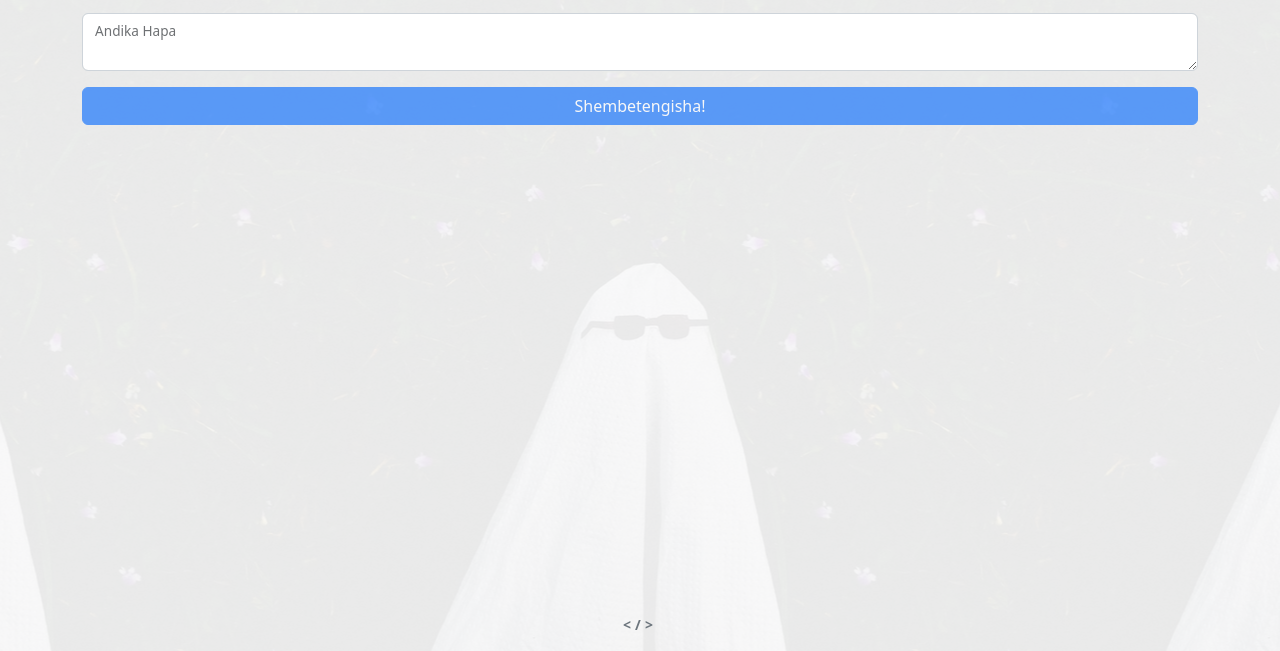
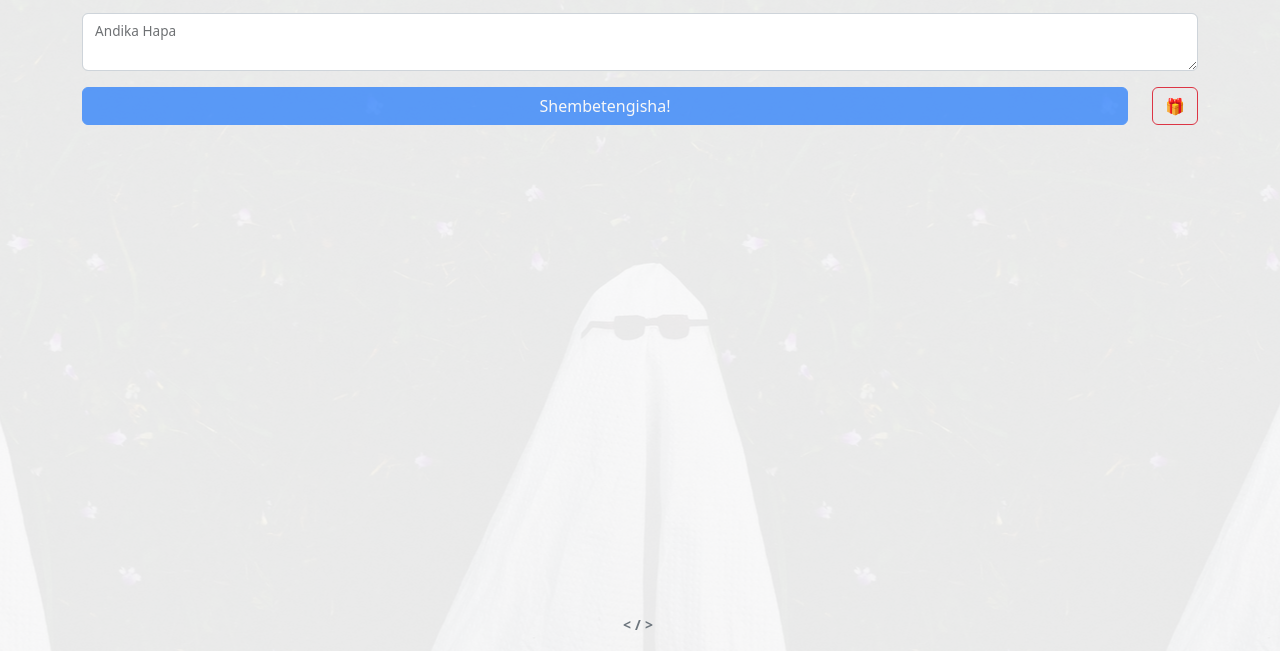
Before and after one commit to ImranR98/Shembeteng, a plain HTML site: page index.html in a window 1280 px wide. Shown: the part 149-800 px from the top of the page. Drawn offline with Linux system fonts and the light colour scheme.

Commit message:
Added share button

```diff
--- a/index.html
+++ b/index.html
@@ -75,8 +75,13 @@
       For Testing: Na sasa ningependa kumkaribisha Rais wetu wa jamhuri ya Kenya RAIS UHURU KENYATTA... makofi tafadhaliiii. Nashukuru wakenya wenzangu, siku ya leo ya muhimu sana. Nimekuja na rafiki yangu hapa anaitwa RAILA ODINGA .... Nashukuru, nashukuru, huyo ndiyo Rais wetu wa Azimio la Umoja. Wakenya wenzangu, ningependa kusema ya kwamba Mimi na serikali yangu ya Jubilee, tumefanya kazi mingi sana.
      -->
 
-    <div class="d-grid mb-3">
-      <button type="button" class="btn btn-primary" id="mainButton" onclick="mainButtonClicked()"></button>
+    <div class="row mb-3">
+      <div class="col d-grid">
+        <button type="button" class="col btn btn-primary" id="mainButton" onclick="mainButtonClicked()"></button>
+      </div>
+      <div class="col-auto">
+        <button type="button" class="col btn btn-outline-danger" onclick="webShare()" aria-label="Share this page">🎁</button>
+      </div>
     </div>
 
     <div class="card" id="outputCard">
--- a/index.js
+++ b/index.js
@@ -58,6 +58,19 @@ const mainButtonClicked = () => {
     justProcessed = true
 }
 
+const webShare = () => {
+    const page = window.location.host ? window.location.protocol + '//' + window.location.host : window.location.href
+    const title = 'Shembeteng'
+    if (navigator.share) {
+        navigator.share({
+            title: title,
+            url: page
+        }).catch(console.error);
+    } else {
+        window.open(`https://twitter.com/intent/tweet?url=${encodeURI(page)}&hashtags=${encodeURIComponent(title)}`, '_blank')
+    }
+}
+
 window.onload = () => {
     showOutput()
     onInputChanged()
```
